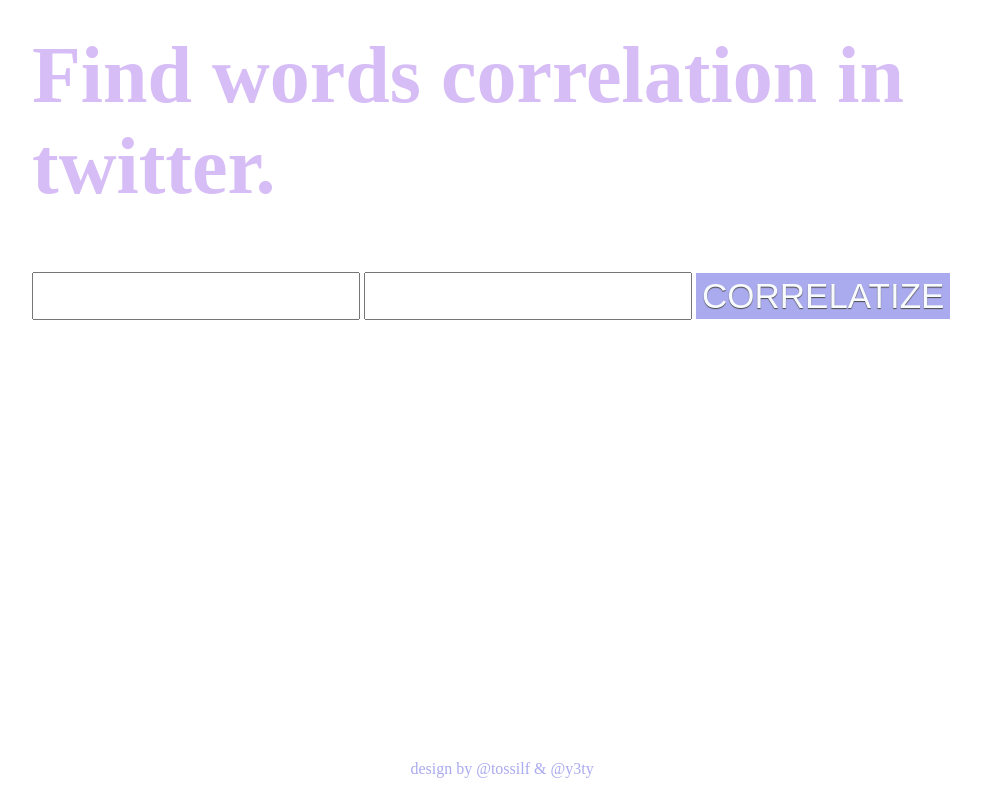
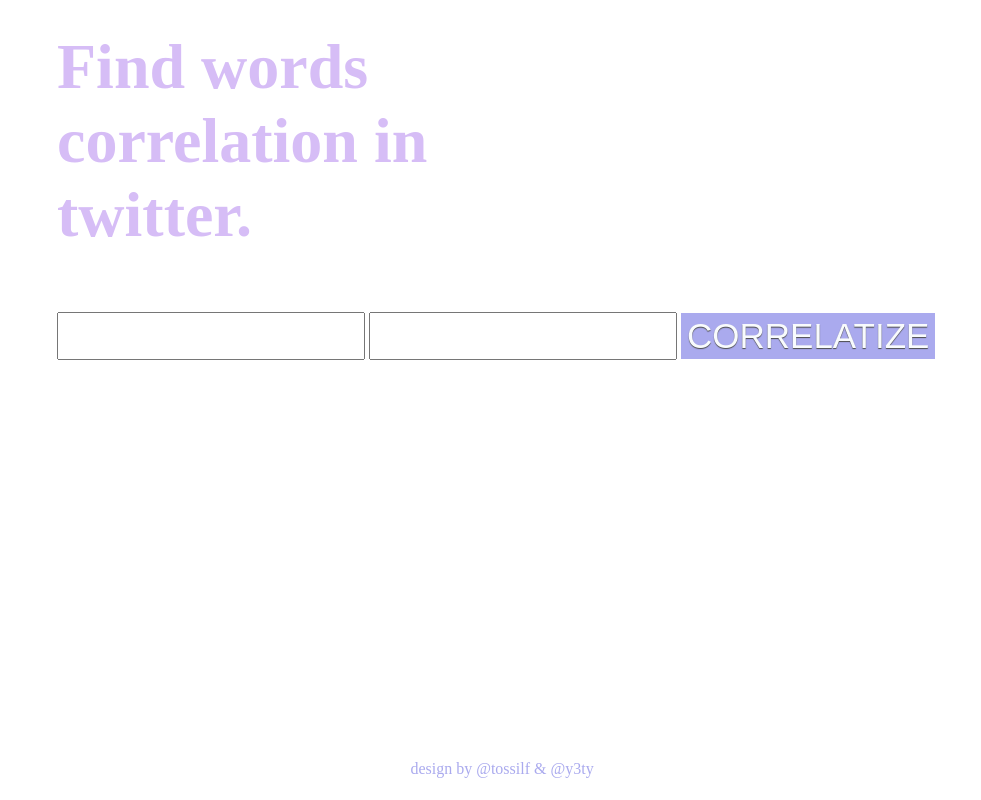
Before and after one commit to vjo/TwitterWordsCorrelation, a plain HTML site: page index.html in a window 1280 px wide. Shown: the whole page, without its empty margins (138-1119 px from the left). Drawn offline with Linux system fonts and the light colour scheme.

Commit message:
ruby branch

```diff
--- a/css/style.css
+++ b/css/style.css
@@ -6,16 +6,16 @@ html, body {
 }
 
 #container {
-    width: 940px;
+    width: 890px;
     margin: 0 auto;
     min-height:100%;
     position:relative;
 }
 
 #header h1 {
-    width: 100%;
+    width: 500px;
     height: 100%;
-    font-size: 5em;
+    font-size: 4em;
     color: #D6BDF6;/*#C3A4E2;/*#BFAB8F;*/
     padding-top: 30px;
     padding-bottom: 60px;
@@ -44,7 +44,7 @@ html, body {
     font-size: 35px;/*2.5em;*/
     height: 40px;
     margin-bottom: 40px;
-    max-width: 320px;
+    max-width: 300px;
     padding: 2px;
 }
 
```
Also changed, not shown: 1 other file.
